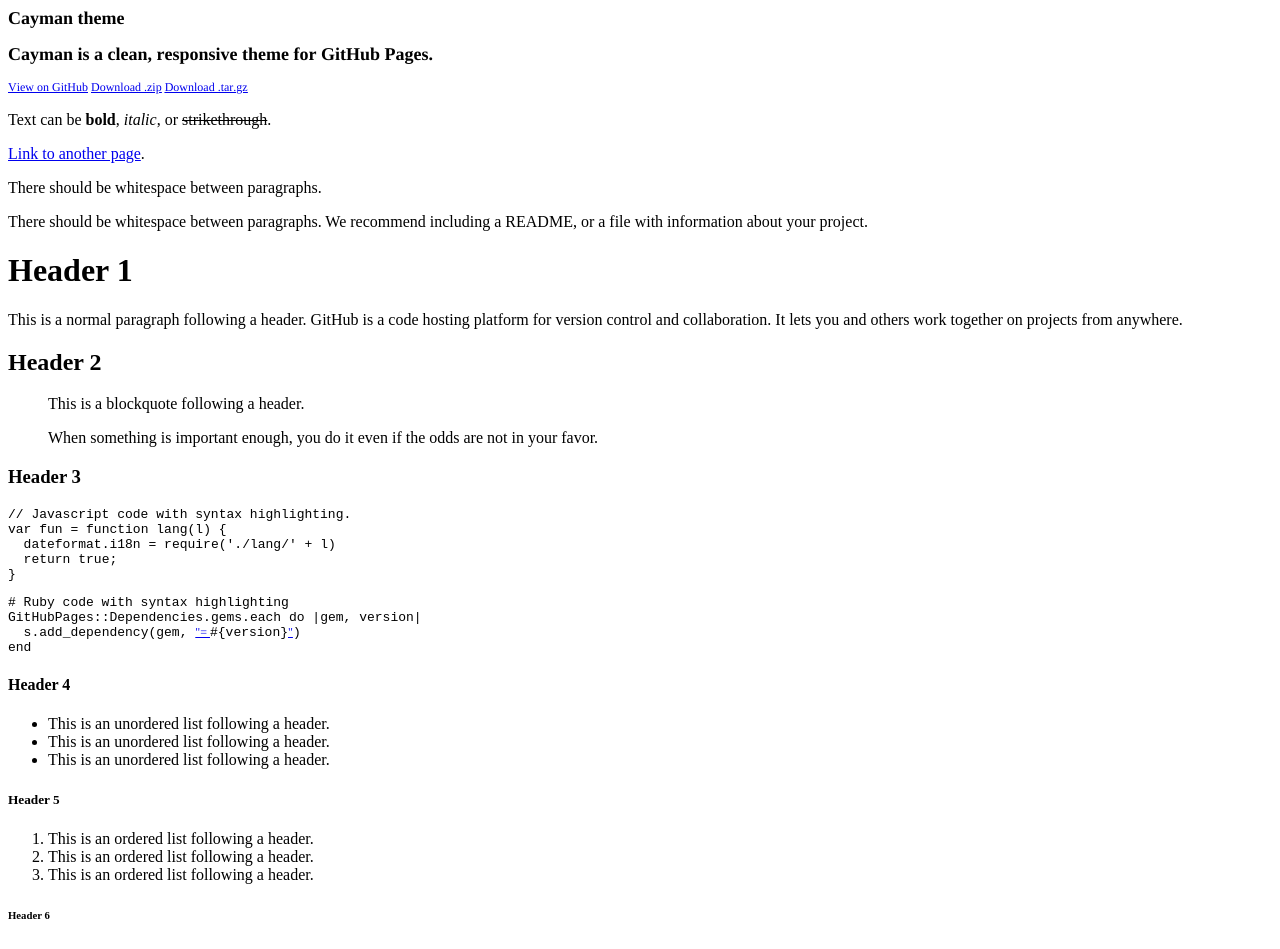
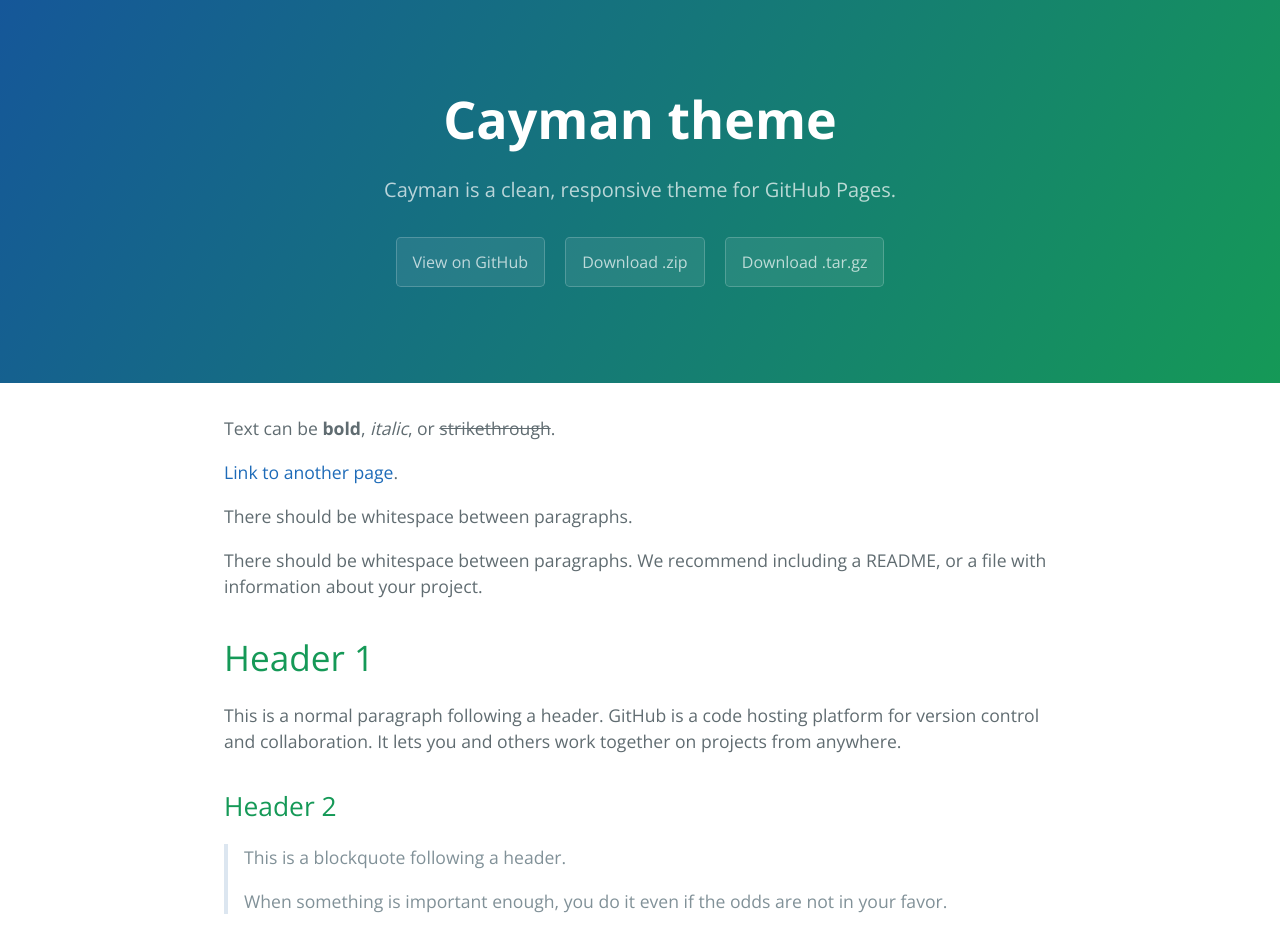
Before and after one commit to soleil1987/lsshub.github.io, a Jekyll site: the page built from index.md, in a window 1280 px wide. Shown: the top 949 px of the page. Built offline with Jekyll 4.4.1, drawn with Linux system fonts in a browser that asks for light colours; some of the changed text lies outside the part shown.

Commit message:
Revert "added icp"
This reverts commit d3ed156cbd7d84906998e34f8e0a857c4b566b4a.

```diff
--- a/_layouts/default.html
+++ b/_layouts/default.html
@@ -1,25 +1,48 @@
-<!DOCTYPE html PUBLIC "-//W3C//DTD HTML 4.01//EN" "http://www.w3.org/TR/html4/strict.dtd">
-<html>
-<head>
-  <meta http-equiv="Content-Type" content="text/html; charset=utf-8">
-  <meta http-equiv="Content-Style-Type" content="text/css">
-  <title>{% if page.title %}{{ page.title }} | {% endif %}{{ site.title | default: site.github.repository_name }} by {{ site.github.owner_name }}</title>
-  <meta name="Description" content="{{ page.description | default: site.description | default: site.github.project_tagline }}">
-  <meta name="Generator" content="Cocoa HTML Writer">
-  <meta name="CocoaVersion" content="1504.83">
-  <style type="text/css">
-    p.p2 {margin: 0.0px 0.0px 0.0px 0.0px; line-height: 14.0px; font: 12.0px Times; color: #000000; -webkit-text-stroke: #000000}
-    span.s1 {font-kerning: none}
-    span.s2 {font: 12.0px Times; text-decoration: underline ; font-kerning: none; color: #0000ee; -webkit-text-stroke: 0px #0000ee}
-    span.s3 {font: 12.0px 'Songti SC'; font-kerning: none}
-  </style>
-</head>
-<body>
-<h1 style="margin: 0.0px 0.0px 14.9px 0.0px; line-height: 22.0px; font: 18.0px Times; color: #000000; -webkit-text-stroke: #000000"><span class="s1"><b>{{ site.title | default: site.github.repository_name }}</b></span></h1>
-<h2 style="margin: 0.0px 0.0px 14.9px 0.0px; line-height: 22.0px; font: 18.0px Times; color: #000000; -webkit-text-stroke: #000000"><span class="s1"><b>{{ site.description | default: site.github.project_tagline }}</b></span></h2>
-<p class="p2"><span class="s1">{% if site.github.is_project_page %} <a href="file:///Users/soleil1987/Documents/lsshub.github.io/_layouts/%7B%7B%20site.github.repository_url%20%7D%7D"><span class="s2">View on GitHub</span></a> {% endif %} {% if site.show_downloads %} <a href="file:///Users/soleil1987/Documents/lsshub.github.io/_layouts/%7B%7B%20site.github.zip_url%20%7D%7D"><span class="s2">Download .zip</span></a> <a href="file:///Users/soleil1987/Documents/lsshub.github.io/_layouts/%7B%7B%20site.github.tar_url%20%7D%7D"><span class="s2">Download .tar.gz</span></a> {% endif %}<span class="Apple-converted-space"> </span></span></p>
-<p class="p2"><span class="s1">{{ content }}</span></p>
-<p class="p2"><span class="s1">{% if site.github.is_project_page %} <a href="file:///Users/soleil1987/Documents/lsshub.github.io/_layouts/%7B%7B%20site.github.repository_url%20%7D%7D"><span class="s2">{{ site.github.repository_name }}</span></a> </span><span class="s3">京</span><span class="s1">ICP</span><span class="s3">备</span><span class="s1">15007886</span><span class="s3">号</span><span class="s1">-2 is maintained by <a href="file:///Users/soleil1987/Documents/lsshub.github.io/_layouts/%7B%7B%20site.github.owner_url%20%7D%7D"><span class="s2">{{ site.github.owner_name }}</span></a>. {% endif %} This page was generated by <a href="https://pages.github.com/"><span class="s2">GitHub Pages</span></a>.<span class="Apple-converted-space"> </span></span></p>
-<p class="p2"><span class="s1">{% if site.google_analytics %} {% endif %}<span class="Apple-converted-space"> </span></span></p>
-</body>
+<!DOCTYPE html>
+<html lang="{{ site.lang | default: "en-US" }}">
+  <head>
+    <meta charset="UTF-8">
+    <title>{% if page.title %}{{ page.title }} | {% endif %}{{ site.title | default: site.github.repository_name }} by {{ site.github.owner_name }}</title>
+    <meta name="description" content="{{ page.description | default: site.description | default: site.github.project_tagline }}"/>
+    <meta name="viewport" content="width=device-width, initial-scale=1">
+    <meta name="theme-color" content="#157878">
+    <link href='https://fonts.googleapis.com/css?family=Open+Sans:400,700' rel='stylesheet' type='text/css'>
+    <link rel="stylesheet" href="{{ '/assets/css/style.css?v=' | append: site.github.build_revision | relative_url }}">
+  </head>
+  <body>
+    <section class="page-header">
+      <h1 class="project-name">{{ site.title | default: site.github.repository_name }}</h1>
+      <h2 class="project-tagline">{{ site.description | default: site.github.project_tagline }}</h2>
+      {% if site.github.is_project_page %}
+        <a href="{{ site.github.repository_url }}" class="btn">View on GitHub</a>
+      {% endif %}
+      {% if site.show_downloads %}
+        <a href="{{ site.github.zip_url }}" class="btn">Download .zip</a>
+        <a href="{{ site.github.tar_url }}" class="btn">Download .tar.gz</a>
+      {% endif %}
+    </section>
+
+    <section class="main-content">
+      {{ content }}
+
+      <footer class="site-footer">
+        {% if site.github.is_project_page %}
+          <span class="site-footer-owner"><a href="{{ site.github.repository_url }}">{{ site.github.repository_name }}</a> is maintained by <a href="{{ site.github.owner_url }}">{{ site.github.owner_name }}</a>.</span>
+        {% endif %}
+        <span class="site-footer-credits">This page was generated by <a href="https://pages.github.com">GitHub Pages</a>.</span>
+      </footer>
+    </section>
+
+    {% if site.google_analytics %}
+      <script type="text/javascript">
+        (function(i,s,o,g,r,a,m){i['GoogleAnalyticsObject']=r;i[r]=i[r]||function(){
+        (i[r].q=i[r].q||[]).push(arguments)},i[r].l=1*new Date();a=s.createElement(o),
+        m=s.getElementsByTagName(o)[0];a.async=1;a.src=g;m.parentNode.insertBefore(a,m)
+        })(window,document,'script','//www.google-analytics.com/analytics.js','ga');
+
+        ga('create', '{{ site.google_analytics }}', 'auto');
+        ga('send', 'pageview');
+      </script>
+    {% endif %}
+  </body>
 </html>
```
